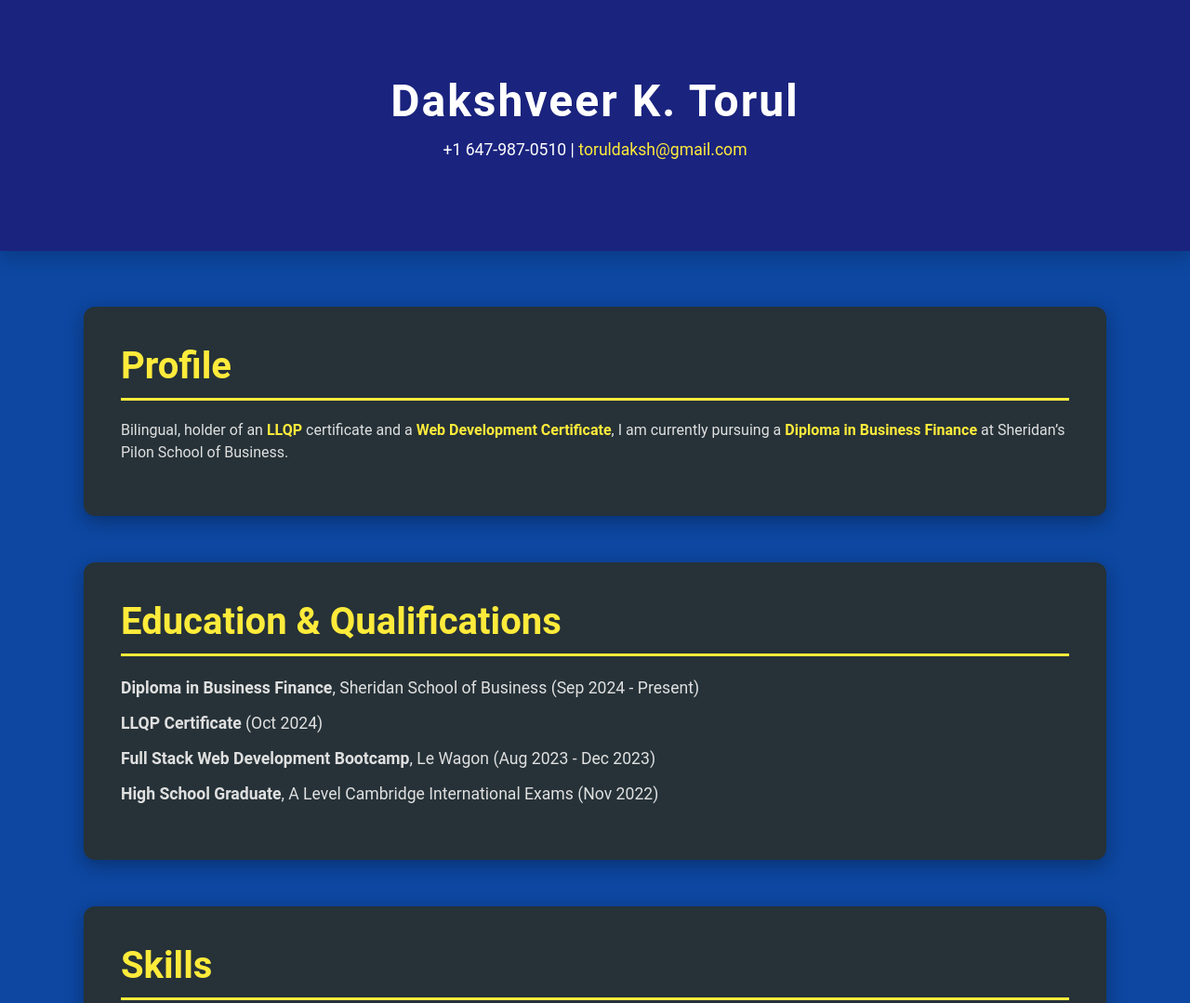
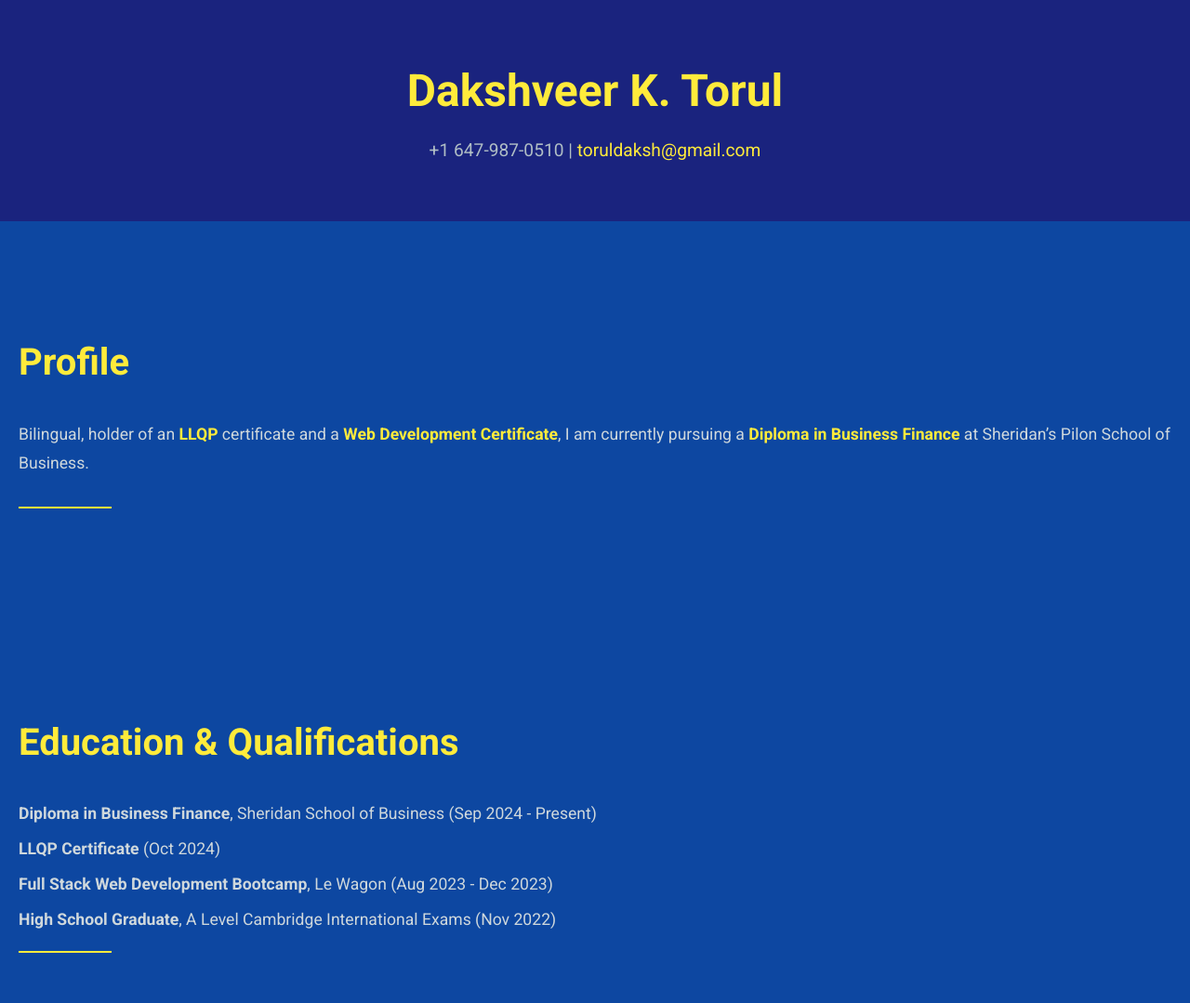
Before and after one commit to urjkue/daksh-cv-website, a plain HTML site: page index.html in a window 1280 px wide. Shown: the top 1079 px of the page at 93% size. Drawn offline with nearby package versions, Linux system fonts and the light colour scheme.

Commit message:
Update index.html

```diff
--- a/index.html
+++ b/index.html
@@ -1,82 +1,93 @@
 <!DOCTYPE html>
 <html lang="en">
+
 <head>
     <meta charset="UTF-8">
     <meta name="viewport" content="width=device-width, initial-scale=1.0">
     <title>Dakshveer K. Torul - CV</title>
-    <link href="https://cdn.jsdelivr.net/npm/bootstrap@5.3.0-alpha1/dist/css/bootstrap.min.css" rel="stylesheet">
+    <link href="https://fonts.googleapis.com/css2?family=Roboto:wght@400;700&family=Open+Sans:wght@400;600&display=swap" rel="stylesheet">
     <style>
+        * {
+            margin: 0;
+            padding: 0;
+            box-sizing: border-box;
+        }
+
         body {
             font-family: 'Roboto', sans-serif;
-            background-color: #0D47A1; /* Dark Blue Background */
+            background-color: #0D47A1;
             color: #E0E0E0;
-            margin: 0;
+            line-height: 1.6;
+        }
+
+        /* HEADER */
+        header {
+            background-color: #1A237E;
+            text-align: center;
+            padding: 60px 0;
+            position: relative;
+            z-index: 1;
+        }
+
+        header h1 {
+            font-size: 3rem;
+            font-weight: 700;
+            color: #FFEB3B;
+            margin-bottom: 10px;
+            animation: slideIn 1.2s ease-out;
+        }
+
+        header p {
+            font-size: 1.2rem;
+            color: #B0BEC5;
+        }
+
+        header a {
+            color: #FFEB3B;
+            text-decoration: none;
+            transition: 0.3s ease;
+        }
+
+        header a:hover {
+            text-decoration: underline;
+        }
+
+        /* SECTIONS */
+        section {
+            padding: 80px 20px;
+            margin-top: 40px;
+            position: relative;
+        }
+
+        section h2 {
+            font-size: 2.5rem;
+            font-weight: 600;
+            color: #FFEB3B;
+            margin-bottom: 30px;
+            animation: fadeInUp 1s ease-in-out;
+        }
+
+        section p {
+            font-size: 1.1rem;
+            color: #CFD8DC;
+            line-height: 1.8;
+            margin-bottom: 30px;
+        }
+
+        section ul {
+            list-style: none;
             padding: 0;
         }
 
-        .header {
-            background-color: #1A237E; /* Dark Navy Blue */
-            color: white;
-            text-align: center;
-            padding: 80px 0;
-            box-shadow: 0 6px 20px rgba(0, 0, 0, 0.2);
-            animation: fadeIn 1s ease-in;
+        section ul li {
+            font-size: 1.1rem;
+            margin-bottom: 10px;
+            color: #CFD8DC;
+            transition: color 0.3s ease;
         }
 
-        .header h1 {
-            font-size: 3rem;
-            font-weight: 700;
-            letter-spacing: 2px;
-            margin-bottom: 10px;
-        }
-
-        .header p {
-            font-size: 1.1rem;
-            font-weight: 400;
-        }
-
-        .header a {
+        section ul li:hover {
             color: #FFEB3B;
-            text-decoration: none;
-        }
-
-        .container {
-            padding: 60px 20px;
-        }
-
-        .section {
-            background-color: #263238; /* Dark Gray Background */
-            border-radius: 12px;
-            padding: 40px;
-            margin-bottom: 50px;
-            box-shadow: 0 6px 20px rgba(0, 0, 0, 0.3);
-            transition: transform 0.3s ease-in-out;
-            opacity: 0;
-            animation: slideInLeft 1s forwards;
-        }
-
-        .section:hover {
-            transform: translateY(-10px);
-        }
-
-        .section h2 {
-            font-size: 2.5rem;
-            font-weight: 600;
-            color: #FFEB3B;
-            border-bottom: 3px solid #FFEB3B;
-            padding-bottom: 10px;
-            margin-bottom: 20px;
-        }
-
-        .section ul {
-            list-style-type: none;
-            padding: 0;
-        }
-
-        .section li {
-            font-size: 1.1rem;
-            line-height: 1.6;
-            margin-bottom: 10px;
         }
 
         .highlight {
@@ -84,82 +95,109 @@
             font-weight: bold;
         }
 
-        .fade-up {
-            opacity: 0;
-            animation: fadeUp 1.5s forwards;
+        .divider {
+            height: 2px;
+            background-color: #FFEB3B;
+            width: 100px;
+            margin: 20px 0;
+            animation: fadeInUp 1s ease-in-out;
         }
 
-        @keyframes fadeIn {
+        /* INTERACTIVE BUTTON */
+        .btn {
+            display: inline-block;
+            background-color: #FFEB3B;
+            color: #1A237E;
+            padding: 15px 30px;
+            font-size: 1rem;
+            font-weight: 600;
+            text-decoration: none;
+            border-radius: 25px;
+            transition: transform 0.3s ease, background-color 0.3s ease;
+        }
+
+        .btn:hover {
+            transform: translateY(-5px);
+            background-color: #FFCA28;
+        }
+
+        /* FOOTER */
+        footer {
+            background-color: #1A237E;
+            color: white;
+            text-align: center;
+            padding: 30px;
+            margin-top: 60px;
+        }
+
+        footer p {
+            font-size: 1rem;
+        }
+
+        /* ANIMATIONS */
+        @keyframes slideIn {
             from {
+                transform: translateY(-100%);
                 opacity: 0;
             }
-            to {
-                opacity: 1;
-            }
-        }
 
-        @keyframes slideInLeft {
-            from {
-                transform: translateX(-100%);
-                opacity: 0;
-            }
-            to {
-                transform: translateX(0);
-                opacity: 1;
-            }
-        }
-
-        @keyframes fadeUp {
-            from {
-                transform: translateY(30px);
-                opacity: 0;
-            }
             to {
                 transform: translateY(0);
                 opacity: 1;
             }
         }
 
-        footer {
-            background-color: #1A237E; /* Dark Navy Blue */
-            color: white;
-            padding: 20px;
-            text-align: center;
-            margin-top: 40px;
-            box-shadow: 0 -6px 20px rgba(0, 0, 0, 0.2);
+        @keyframes fadeInUp {
+            from {
+                transform: translateY(50px);
+                opacity: 0;
             }
 
-        footer p {
-            font-size: 1rem;
-            margin: 0;
+            to {
+                transform: translateY(0);
+                opacity: 1;
+            }
         }
 
-        /* Add a hover effect for links */
-        a:hover {
-            text-decoration: underline;
-            color: #FFEB3B;
+        /* MEDIA QUERY FOR RESPONSIVE DESIGN */
+        @media screen and (max-width: 768px) {
+            header h1 {
+                font-size: 2rem;
+            }
+
+            section h2 {
+                font-size: 2rem;
+            }
+
+            section p {
+                font-size: 1rem;
+            }
+
+            .btn {
+                padding: 12px 25px;
+                font-size: 1rem;
+            }
         }
     </style>
 </head>
+
 <body>
 
-    <!-- Header -->
-    <header class="header fade-up">
+    <!-- HEADER -->
+    <header>
         <h1>Dakshveer K. Torul</h1>
         <p>+1 647-987-0510 | <a href="mailto:toruldaksh@gmail.com">toruldaksh@gmail.com</a></p>
     </header>
 
-    <!-- Main Content -->
-    <div class="container">
-
-        <!-- Profile Section -->
-        <section class="section fade-up">
+    <!-- PROFILE SECTION -->
+    <section>
         <h2>Profile</h2>
         <p>Bilingual, holder of an <span class="highlight">LLQP</span> certificate and a <span class="highlight">Web Development Certificate</span>, I am currently pursuing a <span class="highlight">Diploma in Business Finance</span> at Sheridan’s Pilon School of Business.</p>
+        <div class="divider"></div>
     </section>
 
-        <!-- Education Section -->
-        <section class="section fade-up">
+    <!-- EDUCATION SECTION -->
+    <section>
         <h2>Education & Qualifications</h2>
         <ul>
             <li><strong>Diploma in Business Finance</strong>, Sheridan School of Business (Sep 2024 - Present)</li>
@@ -167,10 +205,11 @@
             <li><strong>Full Stack Web Development Bootcamp</strong>, Le Wagon (Aug 2023 - Dec 2023)</li>
             <li><strong>High School Graduate</strong>, A Level Cambridge International Exams (Nov 2022)</li>
         </ul>
+        <div class="divider"></div>
     </section>
 
-        <!-- Skills Section -->
-        <section class="section fade-up">
+    <!-- SKILLS SECTION -->
+    <section>
         <h2>Skills</h2>
         <ul>
             <li>Strong verbal and communication skills - Bilingual (English & French)</li>
@@ -180,20 +219,22 @@
             <li>Collaboration and teamwork</li>
             <li>Leadership</li>
         </ul>
+        <div class="divider"></div>
     </section>
 
-        <!-- Projects Section -->
-        <section class="section fade-up">
+    <!-- PROJECTS SECTION -->
+    <section>
         <h2>Projects</h2>
         <ul>
-                <li><strong>Save The Plate:</strong> A platform enabling users to purchase food from nearby locations</li>
-                <li><strong>Melody Market:</strong> An online platform facilitating the rent of musical instruments</li>
-                <li><strong>GMTK Jam Game Development:</strong> Created a game within 48 hours for a game development competition</li>
+            <li><strong>Save The Plate:</strong> A platform enabling users to purchase food from nearby locations.</li>
+            <li><strong>Melody Market:</strong> An online platform facilitating the rent of musical instruments.</li>
+            <li><strong>GMTK Jam Game Development:</strong> Created a game within 48 hours for a game development competition.</li>
         </ul>
+        <div class="divider"></div>
     </section>
 
-        <!-- Professional Experience Section -->
-        <section class="section fade-up">
+    <!-- PROFESSIONAL EXPERIENCE SECTION -->
+    <section>
         <h2>Professional Experience</h2>
         <p><strong>Salesperson and Clerk</strong>, Wellina Cosy Shop (Jan 2023 - Dec 2023)</p>
         <ul>
@@ -203,14 +244,14 @@
             <li>Recording daily transactions</li>
             <li>Maintaining stock in an orderly manner and performing regular inventory counts</li>
         </ul>
+        <div class="divider"></div>
     </section>
 
-    </div>
-
-    <!-- Footer -->
+    <!-- FOOTER -->
     <footer>
         <p>&copy; 2024 Dakshveer K. Torul. All rights reserved.</p>
     </footer>
 
 </body>
+
 </html>
```
Lines whose indentation alone changed are shown as unchanged.
